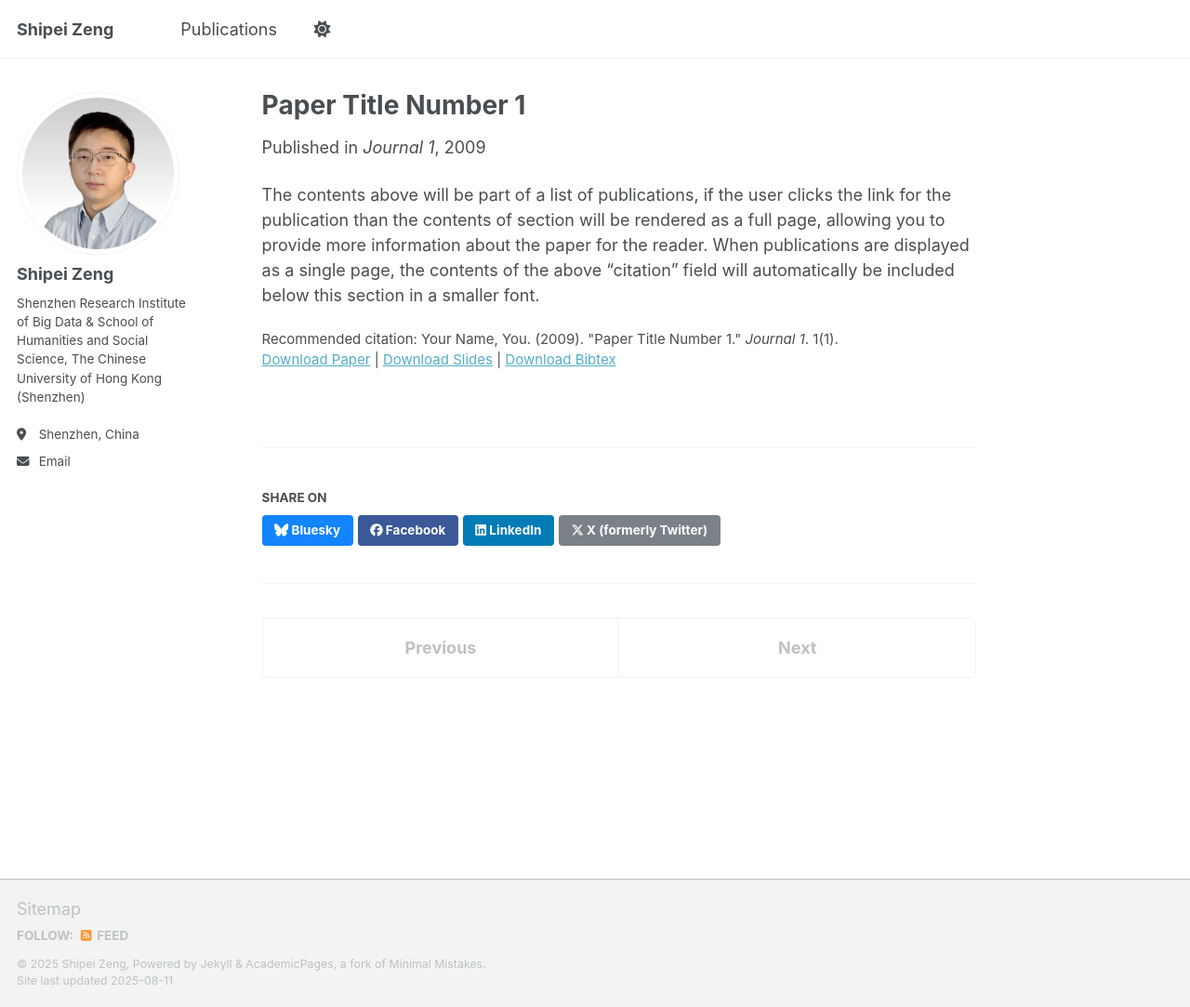
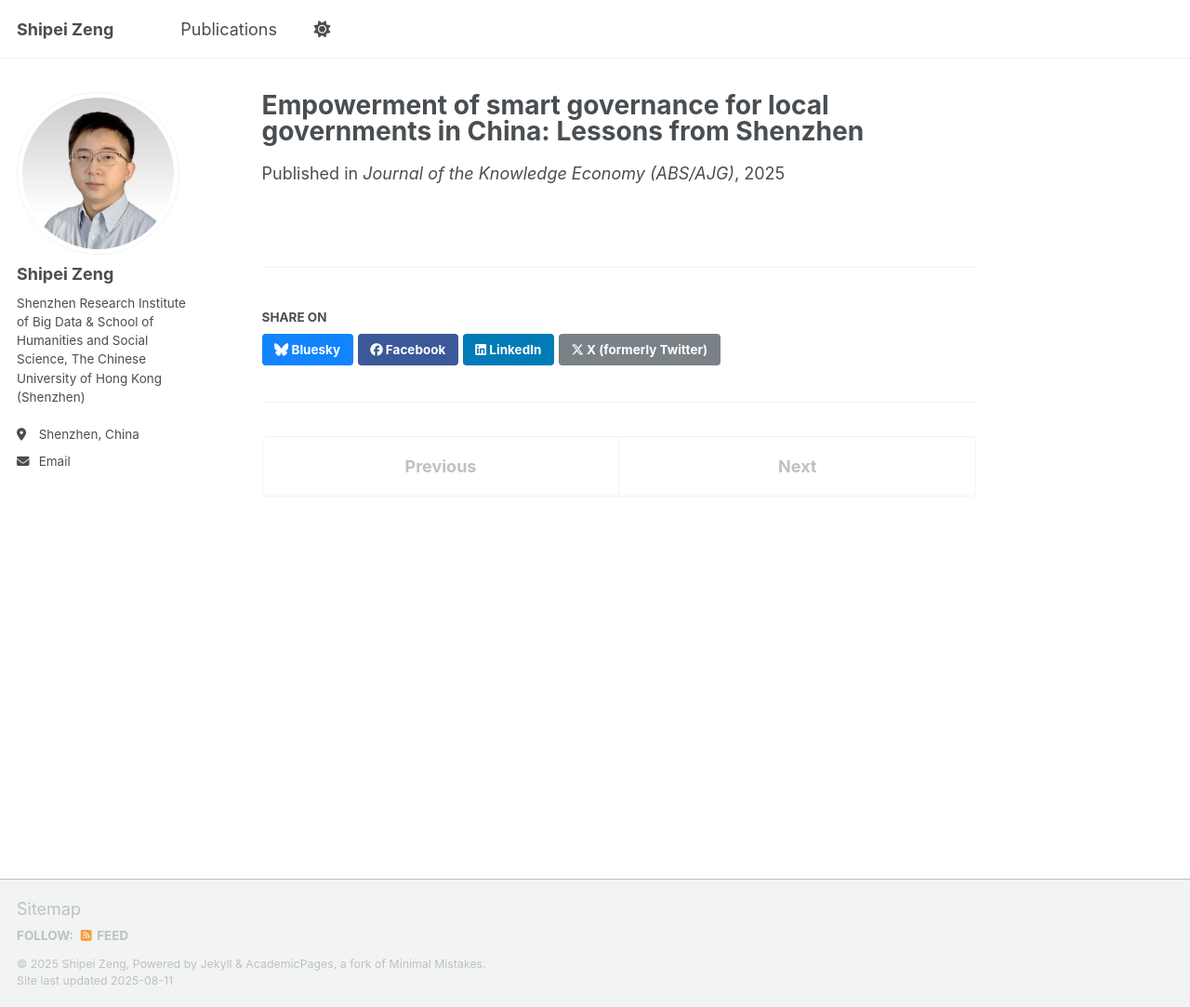
Before and after one commit to shipei-zeng/shipei-zeng.github.io, a Jekyll site: the page built from _publications/2025-05-02-paper-title-number-2.md, in a window 1280 px wide and 1083 px high. Shown: the whole window at 93% size. Built offline with Jekyll 4.4.1, drawn with Linux system fonts in a browser that asks for light colours; a script that is not in the unit is left out.

Commit message:
Update 2025-05-02-paper-title-number-2.md

```diff
--- a/_publications/2025-05-02-paper-title-number-2.md
+++ b/_publications/2025-05-02-paper-title-number-2.md
@@ -1,14 +1,9 @@
 ---
-title: "Paper Title Number 1"
+title: "Empowerment of smart governance for local governments in China: Lessons from Shenzhen"
 collection: publications
 category: manuscripts
-permalink: /publication/2009-10-01-paper-title-number-1
-excerpt: 'This paper is about the number 1. The number 2 is left for future work.'
-date: 2009-10-01
-venue: 'Journal 1'
-slidesurl: 'http://academicpages.github.io/files/slides1.pdf'
-paperurl: 'http://academicpages.github.io/files/paper1.pdf'
-bibtexurl: 'http://academicpages.github.io/files/bibtex1.bib'
-citation: 'Your Name, You. (2009). &quot;Paper Title Number 1.&quot; <i>Journal 1</i>. 1(1).'
+excerpt: '**Shipei Zeng**, Jie Chen*'
+date: 2025-05-02
+venue: 'Journal of the Knowledge Economy (ABS/AJG)'
+paperurl: 'https://link.springer.com/article/10.1007/s13132-025-02761-2'
 ---
-The contents above will be part of a list of publications, if the user clicks the link for the publication than the contents of section will be rendered as a full page, allowing you to provide more information about the paper for the reader. When publications are displayed as a single page, the contents of the above "citation" field will automatically be included below this section in a smaller font.
```
